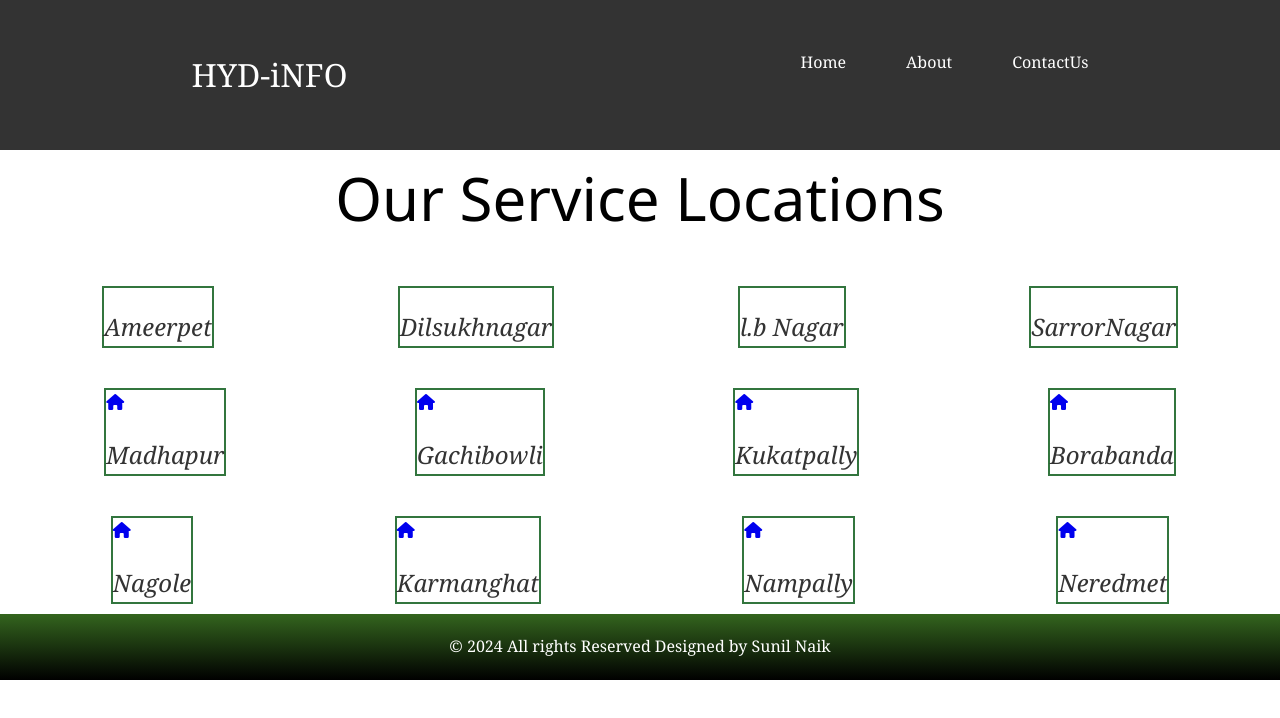
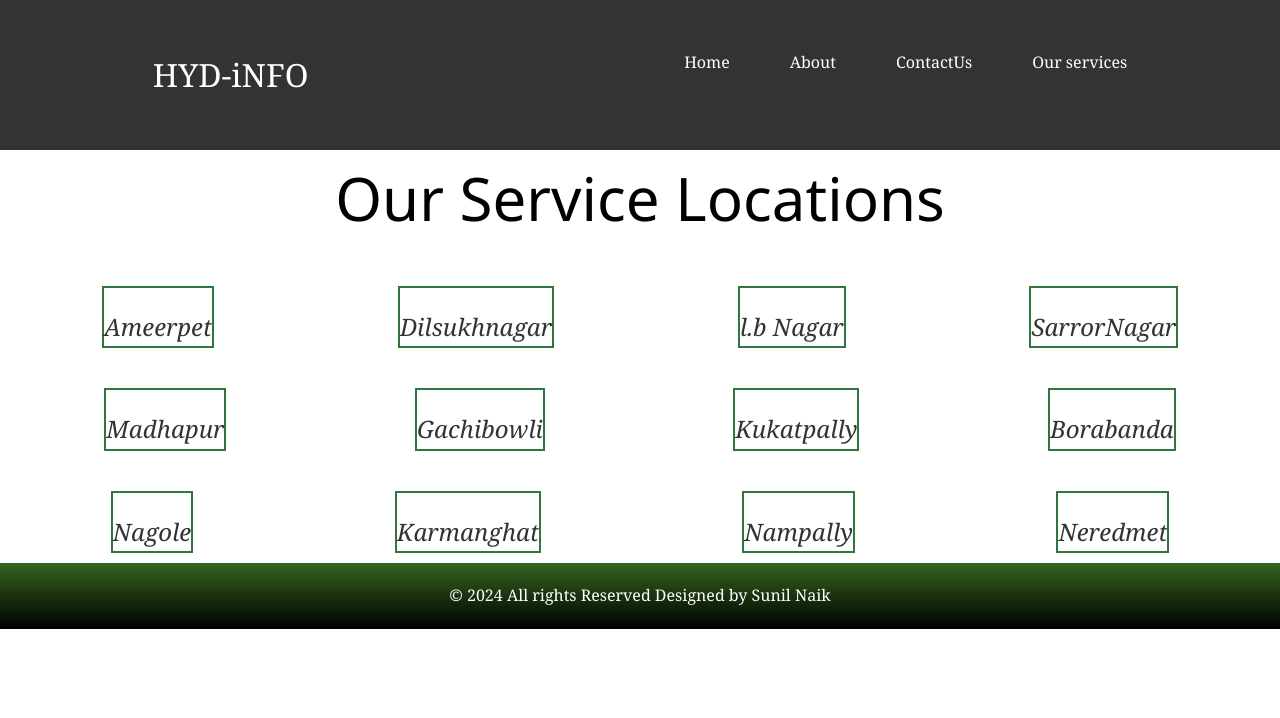
Before and after one commit to Sunilnaik43/HYD-INFO-Webpage, a plain HTML site: page areas.html in a window 1280 px wide. Drawn offline with Linux system fonts and the light colour scheme.

Commit message:
Update areas.html

```diff
--- a/areas.html
+++ b/areas.html
@@ -22,6 +22,8 @@
 
                     <li><a href="#contactus">ContactUs</a></li>
 
+                    <li><a href="./services.html">Our services</a></li>
+
 
 
                 </ul>
@@ -37,7 +39,7 @@
             <section class="container">
 
                 <div class="item1">
-                    <a href="./services.html">
+                    <a href="./servicesamerpet.html">
                     <h1 class="txt">Ameerpet</h1></a>
 
                 </div>
@@ -68,25 +70,25 @@
             <section class="container">
 
                <div class="item1">
-                    <a href="#"><span class="logos"><i class="fa-solid fa-house"></i></span>
+                    <a href="#">
                     <h1 class="txt">Madhapur</h1></a>
 
                 </div>
 
                 <div class="item2">
-                    <a href="#"><span class="logos"><i class="fa-solid fa-house"></i></span>
+                    <a href="#">
                     <h1 class="txt">Gachibowli</h1></a>
 
                 </div>
 
                 <div class="item3">
-                    <a href="#"><span class="logos"><i class="fa-solid fa-house"></i></span>
+                    <a href="#">
                     <h1 class="txt">Kukatpally</h1></a>
 
                 </div>
 
                 <div class="item4">
-                    <a href="#"><span class="logos"><i class="fa-solid fa-house"></i></span>
+                    <a href="#">
                     <h1 class="txt">Borabanda</h1></a>
 
                 </div>
@@ -99,25 +101,25 @@
             <section class="container">
 
                 <div class="item1">
-                     <a href="#"><span class="logos"><i class="fa-solid fa-house"></i></span>
+                     <a href="#">
                      <h1 class="txt"> Nagole</h1></a>
 
                  </div>
 
                  <div class="item2">
-                     <a href="#"><span class="logos"><i class="fa-solid fa-house"></i></span>
+                     <a href="#">
                      <h1 class="txt">Karmanghat</h1></a>
 
                  </div>
 
                  <div class="item3">
-                     <a href="#"><span class="logos"><i class="fa-solid fa-house"></i></span>
+                     <a href="#">
                      <h1 class="txt">Nampally</h1></a>
 
                  </div>
 
                  <div class="item4">
-                     <a href="#"><span class="logos"><i class="fa-solid fa-house"></i></span>
+                     <a href="#">
                      <h1 class="txt">Neredmet</h1></a>
 
                  </div>
```
